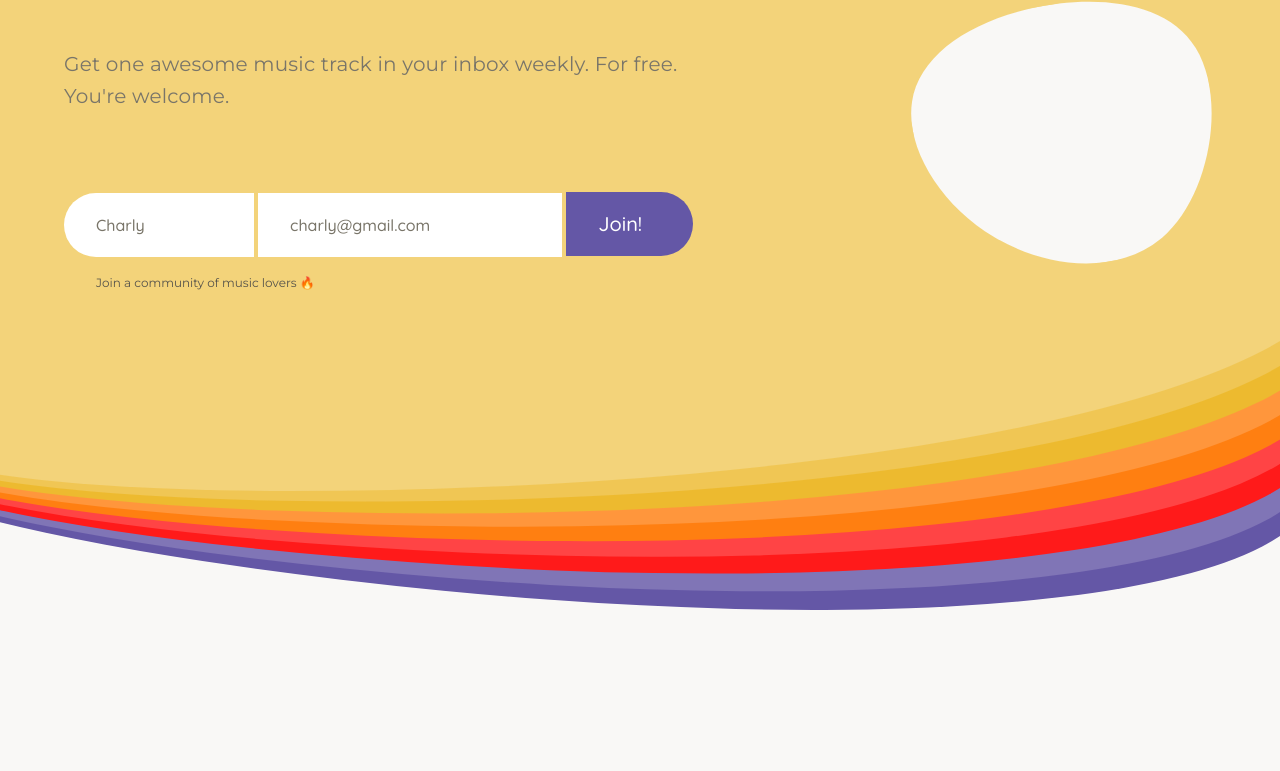
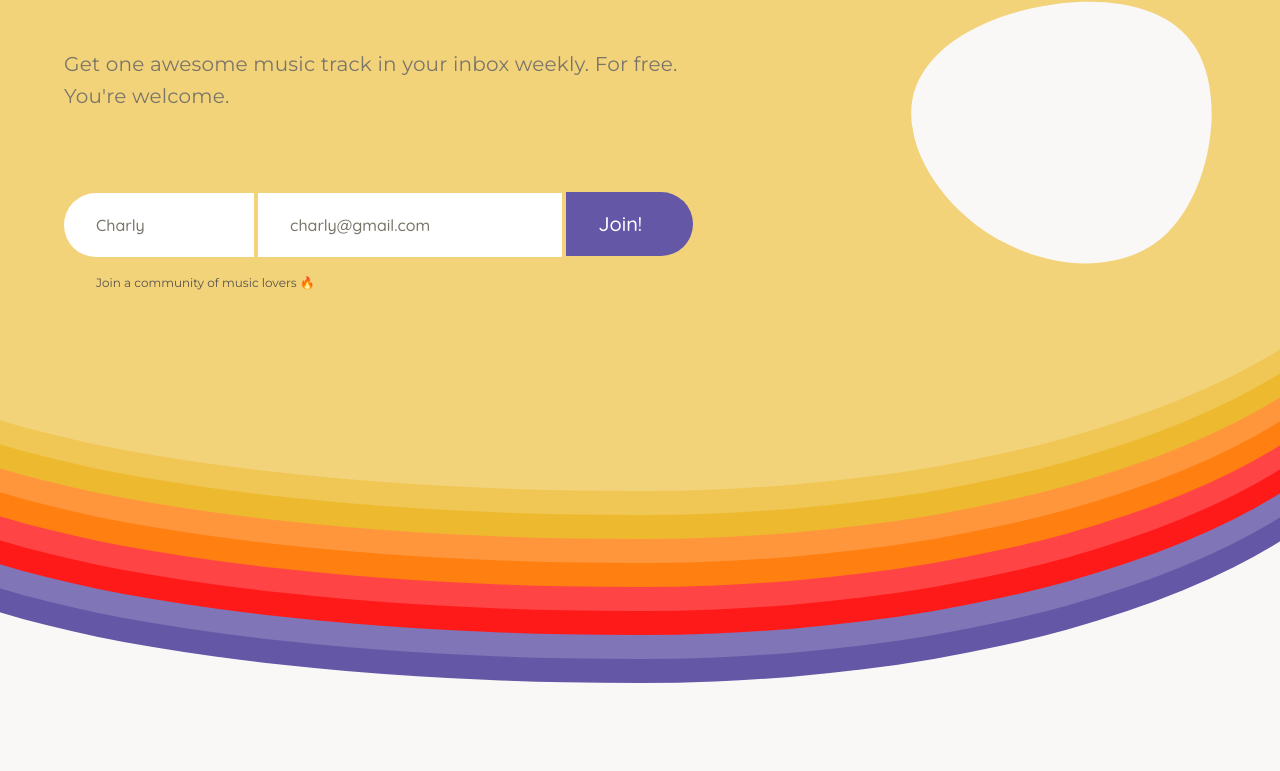
Before and after one commit to CharlyMartin/mayoneese, a Gatsby site: page / in a window 1280 px wide. Shown: the part 269-1040 px from the top of the page. Before the commit the page ends 982 px from the top, so only its background shows below. Built offline with nearby package versions, Linux system fonts and the light colour scheme; Gatsby itself is replaced by a stand-in of ours.

Commit message:
bannerlist working

```diff
--- /dev/null
+++ b/src/components/banner-list.jsx
@@ -0,0 +1,62 @@
+// Librairies
+import React, { Component } from 'react';
+
+// Components
+import Banner from './banner';
+
+class BannerList extends Component {
+  constructor(props) {
+    super(props)
+
+    this.anim = {
+      angle: 0,
+      speard: 0,
+    }
+  }
+
+  // setAngle() {
+
+  // }
+
+  computeSpread() {
+
+  }
+
+  setSpread() {
+    const spread = this.anim.speard;
+    this.anim.speard += 3;
+    console.log(this.anim.speard);
+    return spread;
+  }
+
+  componentWillUnmount() {
+    this.anim = {
+      angle: 0,
+      speard: 0,
+    }
+  }
+
+  render() {
+    const style = {
+      position: 'relative',
+      width: '100%',
+      height: `130vh`,
+    }
+
+    return (
+      <div className="banners" style={style}>
+        <Banner spread={this.setSpread()} zIndex="-10" angle="0" colour="yellow" shade="30" />
+        <Banner spread={this.setSpread()} zIndex="-20" angle="0" colour="yellow" shade="40" />
+        <Banner spread={this.setSpread()} zIndex="-30" angle="0" colour="yellow" shade="50" />
+        <Banner spread={this.setSpread()} zIndex="-40" angle="0" colour="orange" shade="40" />
+        <Banner spread={this.setSpread()} zIndex="-50" angle="0" colour="orange" shade="50" />
+        <Banner spread={this.setSpread()} zIndex="-60" angle="0" colour="red" shade="40" />
+        <Banner spread={this.setSpread()} zIndex="-70" angle="0" colour="red" shade="50" />
+        <Banner spread={this.setSpread()} zIndex="-80" angle="0" colour="purple" shade="40" />
+        <Banner spread={this.setSpread()} zIndex="-90" angle="0" colour="purple" shade="50" />
+      </div>
+    );
+  }
+}
+
+export default BannerList;
--- a/src/components/banner.jsx
+++ b/src/components/banner.jsx
@@ -1,17 +1,16 @@
 import React from 'react';
 
-const Banner = ({colour, shade, children, zIndex, top, angle}) => {
+const Banner = ({colour, shade, children, zIndex, spread, angle}) => {
 
   const style = {
-    height: 'inherit',
     minHeight: '95vh',
-    width: '110%',
+    width: '120vw',
     background: `var(--${colour}-${shade})`,
-    borderRadius: '0% 0% 75% 25% / 0% 0% 30% 5%',
+    borderRadius: '0% 0% 60% 60% / 0% 0% 50% 25%',
     position: 'absolute',
-    top,
-    left: '-5%',
-    right: '0',
+    top: `${spread}vh`,
+    left: '-10vw',
+    right: '-10vw',
     zIndex,
     transform: `rotate(${angle}deg)`
   }
--- a/src/css/config/reset.css
+++ b/src/css/config/reset.css
@@ -25,6 +25,5 @@ body {
 
 *:before,
 *:after {
-  content: '';
   content: none;
 }
--- a/src/css/pages/home.css
+++ b/src/css/pages/home.css
@@ -6,10 +6,6 @@
   right: 0;
   z-index: 0;
   min-height: 95vh;
-}
-
-.banners {
-
 }
 
 #hero h1 {
--- a/src/pages/index.jsx
+++ b/src/pages/index.jsx
@@ -6,8 +6,7 @@ import React from 'react'
 // Components
 import Layout from '../components/layout';
 import SEO from '../components/seo';
-import BannerSVG from '../components/banner-svg';
-import Banner from '../components/banner'
+import BannerList from '../components/banner-list';
 import BlobSVG from '../components/blog-svg';
 import MailchimpForm from '../components/mailchimp-form';
 
@@ -34,18 +33,8 @@ function HomePage() {
           <BannerSVG top="35vh" zIndex="-80" colour="purple" shade="40" />
           <BannerSVG top="40vh" zIndex="-90" colour="purple" shade="50" />
         </div> */}
-        <div className="banners">
-          <Banner top="0" zIndex="-10" angle="0" colour="yellow" shade="30" />
-          <Banner top="2vh" zIndex="-20" angle="1" colour="yellow" shade="40" />
-          <Banner top="4vh" zIndex="-30" angle="2" colour="yellow" shade="50" />
-          <Banner top="6vh" zIndex="-40" angle="3" colour="orange" shade="40" />
-          <Banner top="8vh" zIndex="-50" angle="4" colour="orange" shade="50" />
-          <Banner top="10vh" zIndex="-60" angle="5" colour="red" shade="40" />
-          <Banner top="12vh" zIndex="-70" angle="6" colour="red" shade="50" />
-          <Banner top="14vh" zIndex="-80" angle="7" colour="purple" shade="40" />
-          <Banner top="16vh" zIndex="-90" angle="8" colour="purple" shade="50" />
-        </div>
 
+        <BannerList />
 
         <section id="hero">
           <div className="container">
@@ -67,7 +56,6 @@ function HomePage() {
             </div>
           </div>
         </section>
-
 
       </div>
     </Layout>
```
